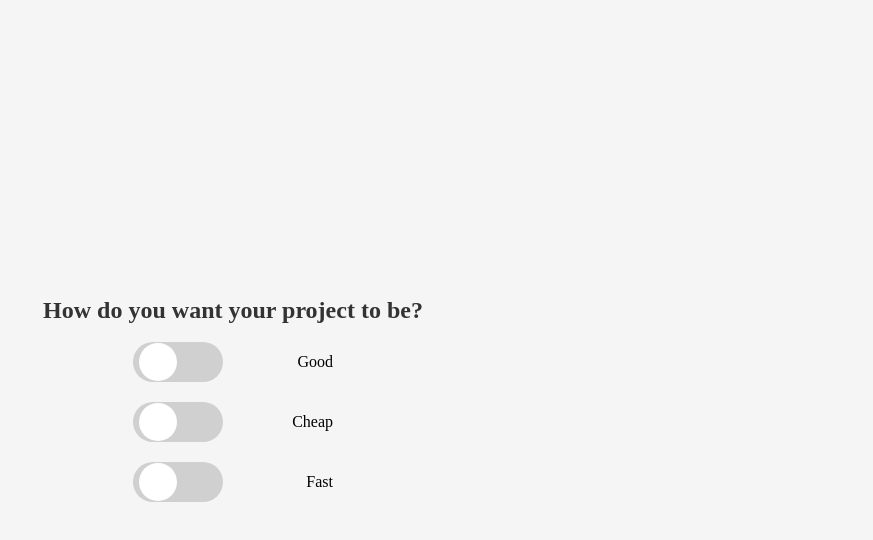
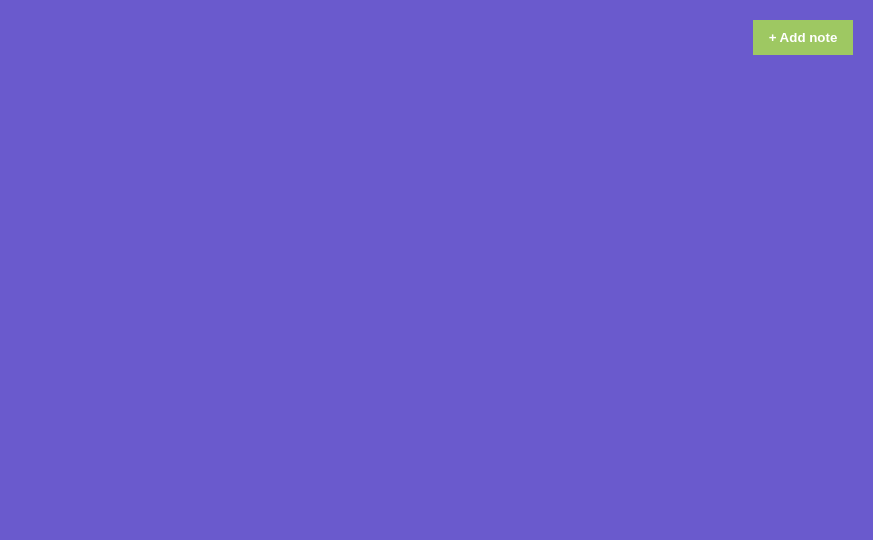
Before and after one commit to haonan66/50days50projects, a React (Vite) app: page / in a window 1280 px wide. Shown: the top 540 px of the page, without its empty margins (407-1280 px from the left). Built offline with nearby package versions, Linux system fonts and the light colour scheme.

Commit message:
feat: ✨新增day33：notes-app

```diff
--- a/src/App.tsx
+++ b/src/App.tsx
@@ -1,8 +1,8 @@
-import GoodCheapFast from "./pages/GoodCheapFast";
+import NotesApp from "./pages/NotesApp";
 export default function App() {
   return (
     <>
-      <GoodCheapFast />
+      <NotesApp />
     </>
   );
 }
--- /dev/null
+++ b/src/pages/NotesApp/Notes/index.scss
@@ -0,0 +1,35 @@
+.notes-wrap {
+    margin: 20px;
+    width: 400px;
+    height: 500px;
+    .header {
+        width: 100%;
+        height: 35px;
+        background-color: #9EC862;
+        .right-header {
+            display: flex;
+            justify-content: flex-end;
+            align-items: center;
+            .edit-wrap, .delete-wrap {
+                margin: 0 10px;
+                cursor: pointer;
+            }
+        }
+    }
+    .white-pad {
+        width: 100%;
+        height: 400px;
+        background-color: #fff;
+        textarea {
+            width: calc(100% - 40px);
+            height: calc(100% - 40px);
+            border: none;
+            outline: none;
+            margin: 0;
+            padding: 20px;
+            overflow: auto;
+            font-size: 20px;
+            font-weight: 700;
+        }
+    }
+}
--- /dev/null
+++ b/src/pages/NotesApp/Notes/index.tsx
@@ -0,0 +1,66 @@
+import { useRef } from "react";
+import "./index.scss";
+import SvgIcon from "@/components/SvgIcon";
+import type { Note } from "..";
+
+type propsType = {
+  note: Note;
+  deleteNote: (id: number) => void;
+  saveNote: (note: Note) => void;
+};
+
+export default function Notes(props: propsType) {
+  const { note, deleteNote, saveNote } = props;
+  const textareaRef = useRef<HTMLTextAreaElement>(null);
+  const noteRef = useRef<HTMLDivElement>(null);
+  // localstorage 中的存储形式
+  // [ { id: 1, content: 'hello world' }, { id: 2, content: 'hello world' } ]
+  // 保存笔记
+  const save = () => {
+    const content = textareaRef.current!.value;
+    note.content = content;
+    // 创建 note 对象
+    const noteObj = JSON.stringify(note);
+    // localstorage 中存储笔记数组
+    const notes = localStorage.getItem("notes");
+    if (notes) {
+      const notesArr = JSON.parse(notes);
+      notesArr.push(noteObj);
+      localStorage.setItem("notes", JSON.stringify(notesArr));
+    } else {
+      localStorage.setItem("notes", JSON.stringify([]));
+    }
+    // 通知父元素向 localstorage 中添加笔记
+    saveNote(note);
+  };
+  // 删除笔记
+  const remove = () => {
+    const notes = localStorage.getItem("notes");
+    if (notes) {
+      const notesArr = JSON.parse(notes);
+      const index = notesArr.findIndex((item: any) => item.id === note.id);
+      notesArr.splice(index, 1);
+      localStorage.setItem("notes", JSON.stringify(notesArr));
+    }
+    deleteNote(note.id);
+    noteRef.current!.style.display = "none";
+  };
+
+  return (
+    <div className="notes-wrap" ref={noteRef}>
+      <div className="header">
+        <div className="right-header">
+          <div className="edit-wrap" onClick={save}>
+            <SvgIcon name="edit" color="#fff" size="20px" />
+          </div>
+          <div className="delete-wrap" onClick={remove}>
+            <SvgIcon name="delete" color="#fff" size="20px" />
+          </div>
+        </div>
+      </div>
+      <div className="white-pad">
+        <textarea ref={textareaRef}>{note.content}</textarea>
+      </div>
+    </div>
+  );
+}
--- /dev/null
+++ b/src/pages/NotesApp/index.scss
@@ -0,0 +1,35 @@
+.notes-app-wrap {
+    width: 100%;
+    height: 100vh;
+    background-color: slateblue;
+    overflow: auto;
+    .header {
+        margin-top: 20px;
+        width: 100%;
+        height: 35px;
+        overflow: hidden;
+        display: flex;
+        flex-direction: row-reverse;
+        button {
+            position: fixed;
+            right: 20px;
+            width: 100px;
+            height: 35px;
+            background-color: #9EC862;
+            border: none;
+            outline: none;
+            vertical-align: middle;
+            color: #fff;
+            font-weight: 700;
+            cursor: pointer;
+        }
+    }
+    .notes-container {
+        float: left;
+        overflow: hidden;
+        margin-top: 30px;
+        display: flex;
+        flex-wrap: wrap;
+        justify-content: space-around;
+    }
+}
--- /dev/null
+++ b/src/pages/NotesApp/index.tsx
@@ -0,0 +1,57 @@
+import { useState } from "react";
+import "./index.scss";
+import Notes from "./Notes";
+
+export type Note = {
+  id: number;
+  content: string;
+};
+export default function NotesApp() {
+  const [notes, setNotes] = useState<Note[]>(
+    JSON.parse(localStorage.getItem("notes") || "[]")
+  );
+
+  const addNote = () => {
+    const newNote: Note = {
+      id: Date.now(),
+      content: "",
+    };
+    setNotes([...notes, newNote]);
+    localStorage.setItem("notes", JSON.stringify([...notes, newNote]));
+  };
+
+  const saveNote = (note: Note) => {
+    const newNotes = notes.map((item) => {
+      if (item.id === note.id) {
+        return note;
+      }
+      return item;
+    });
+    setNotes(newNotes);
+    localStorage.setItem("notes", JSON.stringify(newNotes));
+  };
+
+  const deleteNote = (id: number) => {
+    const newNotes = notes.filter((item) => item.id !== id);
+    setNotes(newNotes);
+    localStorage.setItem("notes", JSON.stringify(newNotes));
+  };
+
+  return (
+    <div className="notes-app-wrap">
+      <div className="header">
+        <button onClick={addNote}>+ Add note</button>
+      </div>
+      <div className="notes-container">
+        {notes.map((note) => (
+          <Notes
+            key={note.id}
+            note={note}
+            saveNote={saveNote}
+            deleteNote={deleteNote}
+          />
+        ))}
+      </div>
+    </div>
+  );
+}
```
Also changed, not shown: src/assets/icons/delete.svg (added), src/assets/icons/edit.svg (added).
